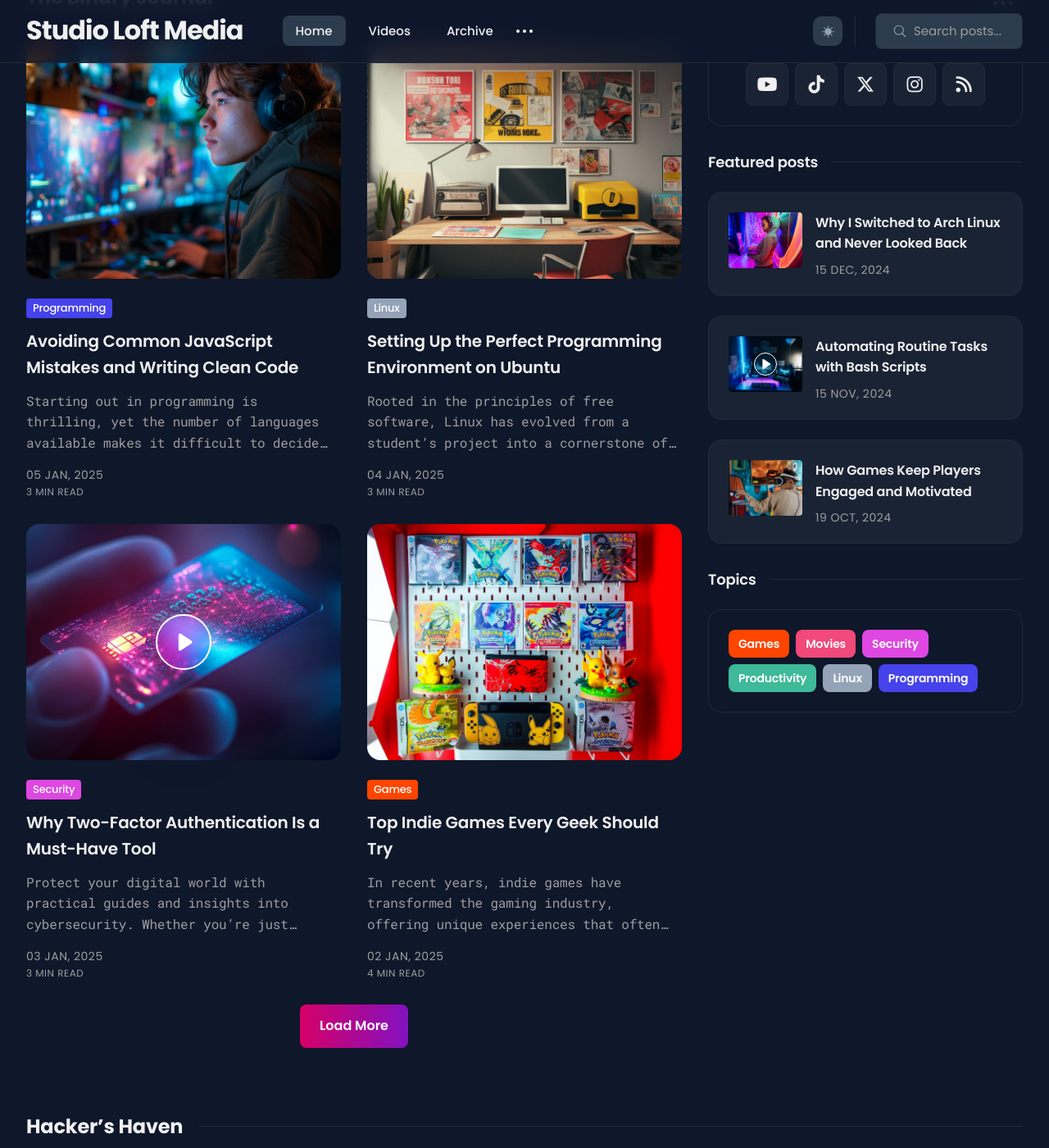
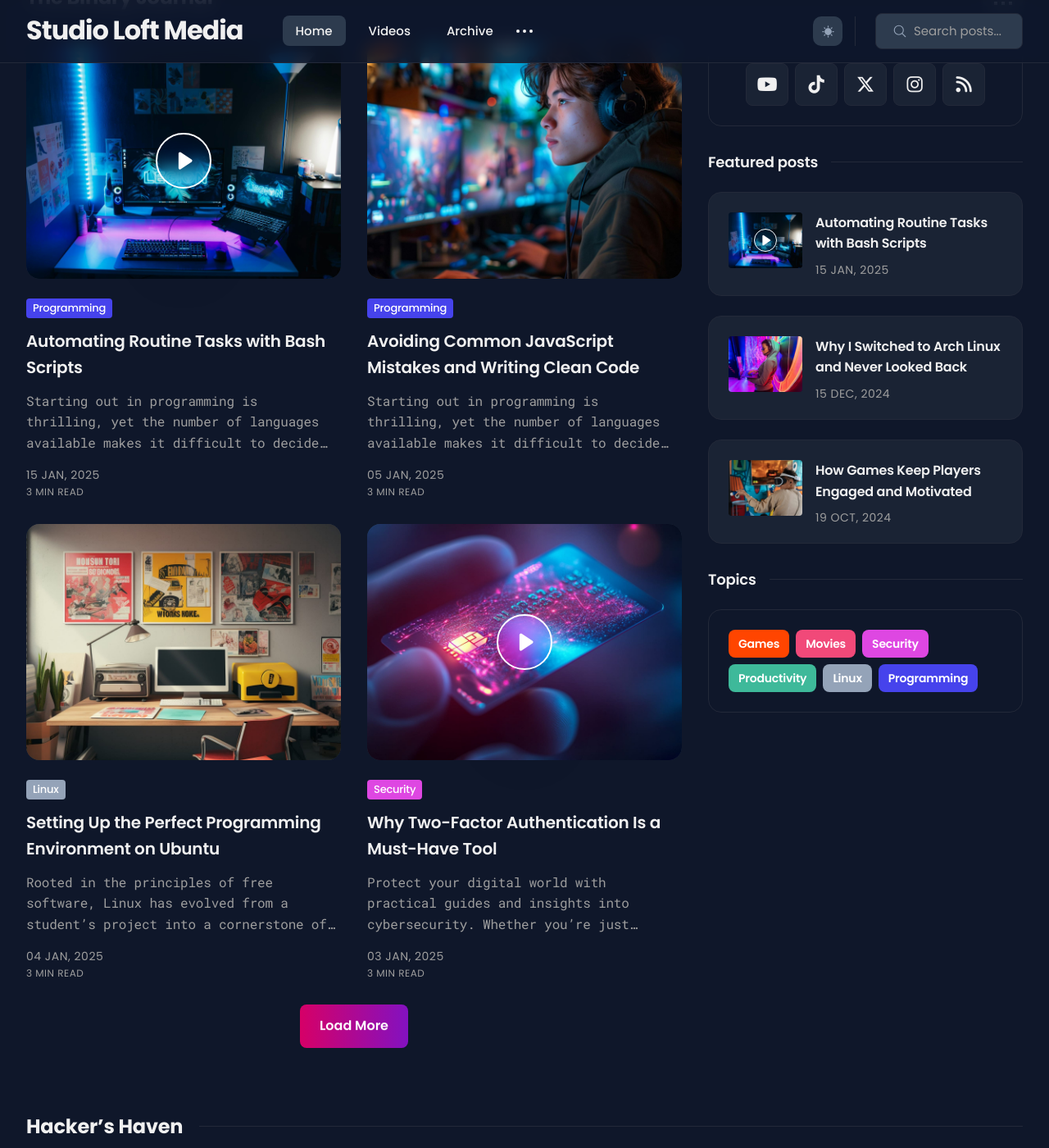
Before and after one commit to studioloft/studioloft.github.io, a Jekyll site: the page built from index.html, in a window 1280 px wide and 1400 px high, scrolled down 1260 px. Shown: the whole window at 82% size. Built offline with Jekyll 4.4.1, drawn with Linux system fonts in a browser that asks for light colours; the list of posts is cut into pages by our own code; some of the changed text lies outside the part shown.

Commit message:
date change test

```diff
--- a/_posts/2024-11-15-automating-routine-tasks-with-bash-scripts.md
+++ b/_posts/2024-11-15-automating-routine-tasks-with-bash-scripts.md
@@ -2,7 +2,7 @@
 layout: post
 title: Automating Routine Tasks with Bash Scripts
 description: Starting out in programming is thrilling, yet the number of languages available makes it difficult to decide where to begin.
-date: 2024-11-15 15:01:35 +0300
+date: 2025-1-15 15:01:35 +0300
 image: '/images/32.jpg'
 video_embed: https://www.youtube.com/embed/DBifQv9AYhc?si=SbgsvJEsE5Ag1mLL
 tags: [Programming]
```
